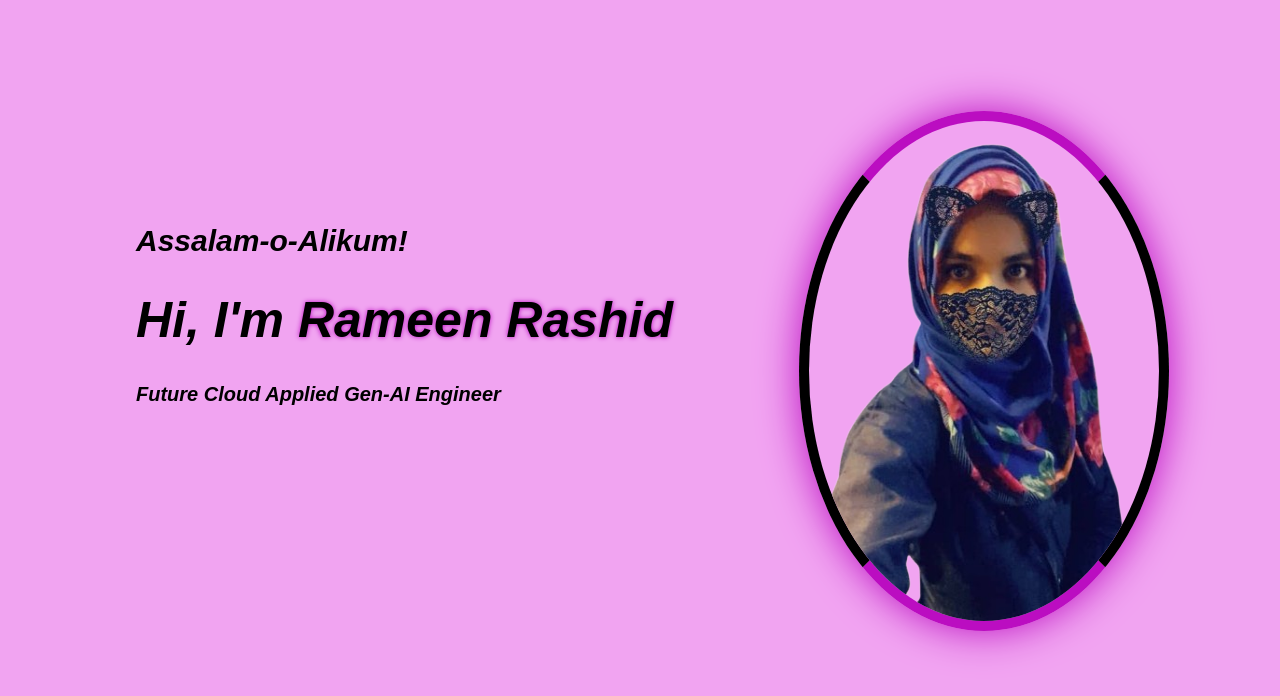
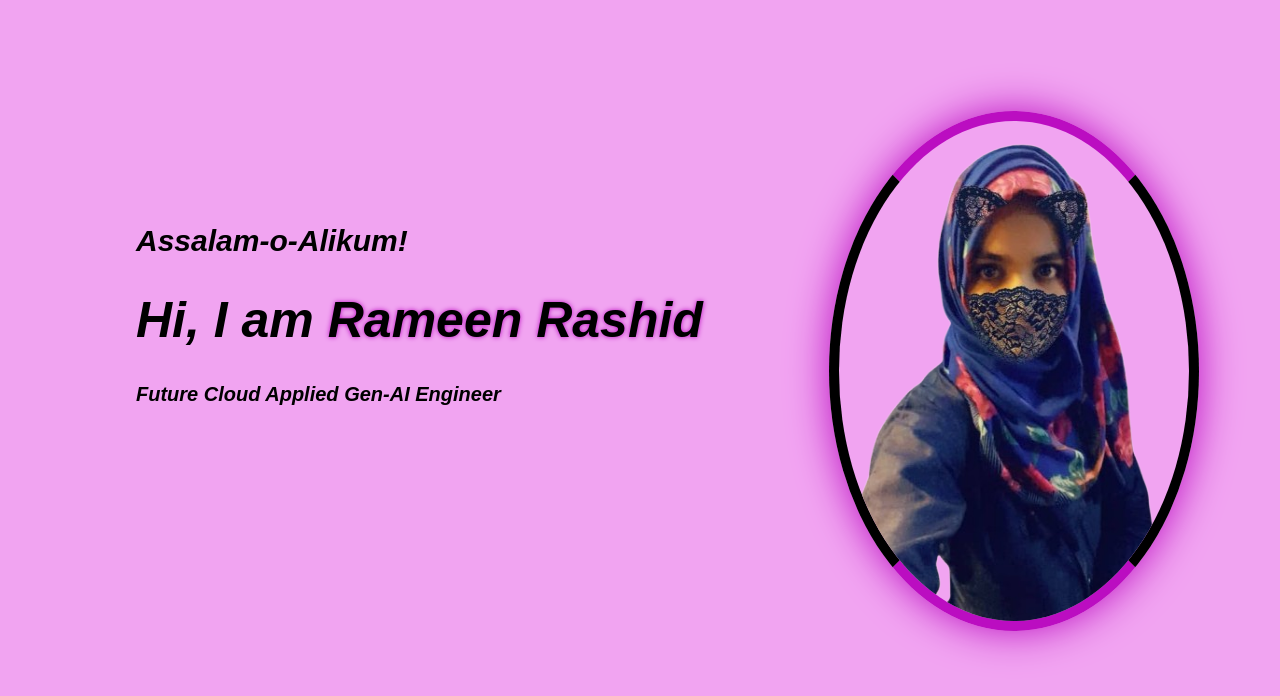
Before and after one commit to rameen-danish/assignment1, a Next.js app: page / in a window 1280 px wide. Shown: the top 696 px of the page. Built offline with nearby package versions, Linux system fonts and the light colour scheme.

Commit message:
initial commit

```diff
--- a/src/app/page.tsx
+++ b/src/app/page.tsx
@@ -6,7 +6,7 @@ export default function Home() {
     <div className="whole-body">
       <div className="headings">
         <h2> Assalam-o-Alikum!</h2>
-        <h1>Hi, I'm <span>Rameen Rashid</span></h1>
+        <h1>Hi, I am <span>Rameen Rashid</span></h1>
         <h3>Future Cloud Applied Gen-AI Engineer</h3>
       </div>
       <div className="picture">
```
